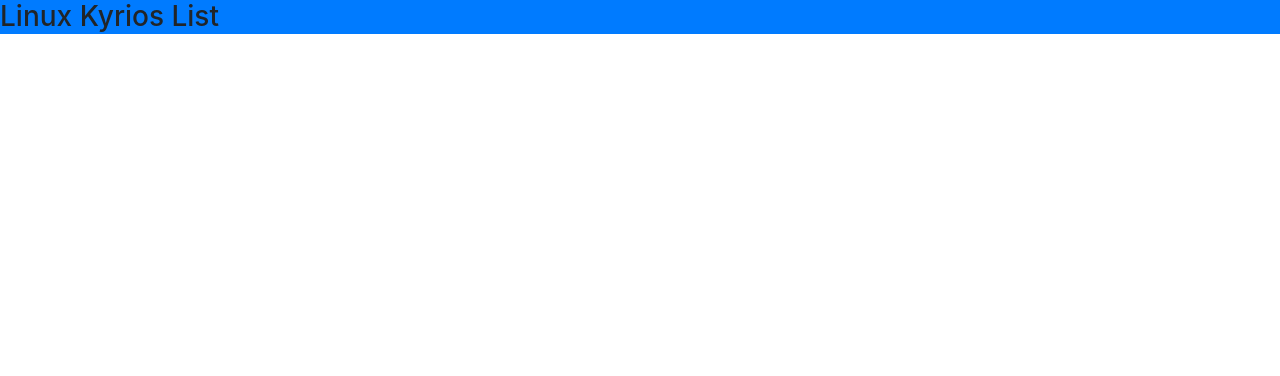
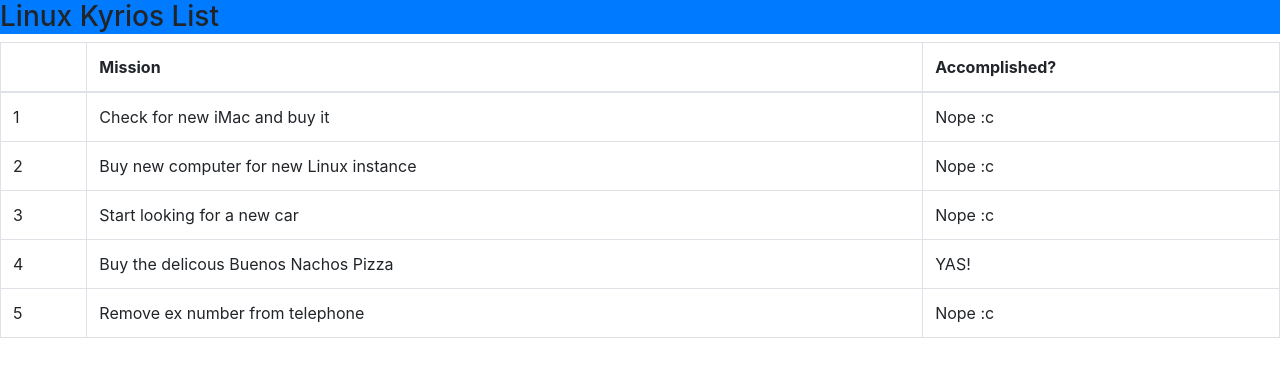
Before and after one commit to LinuxKyrios/ToDo, an Angular app in the folder todo/: page / in a window 1280 px wide. Shown: the top 376 px of the page. Built offline with nearby package versions, Linux system fonts and the light colour scheme.

Commit message:
Created full mechanism for display content of table.

```diff
--- a/todo/src/app/app.component.html
+++ b/todo/src/app/app.component.html
@@ -10,6 +10,20 @@
 <h3 class="bg-primary p-a-1">{{getName()}} List</h3>
 
 <table class="table table-stripped table-bordered">
+    <thead>
+        <tr><th></th><th>Mission</th><th>Accomplished?</th></tr>
+    </thead>
+    <tbody>
+        <tr *ngFor="let item of getTodoItems(); let i = index">
+            <td>{{ i + 1 }}</td>
+            <td> {{ item.action }}</td>
+            <td [ngSwitch]="item.done">
+                <span *ngSwitchCase="true">YAS!</span>
+                <span *ngSwitchCase="false">Nope :c</span>
+            </td>
+        </tr>
+    </tbody>
+</table>
 <!-- allows component template disply items -->
 
 <!-- * * * * * * * * * * * * * * * * * * * * * * * * * * * * * * * -->
```
